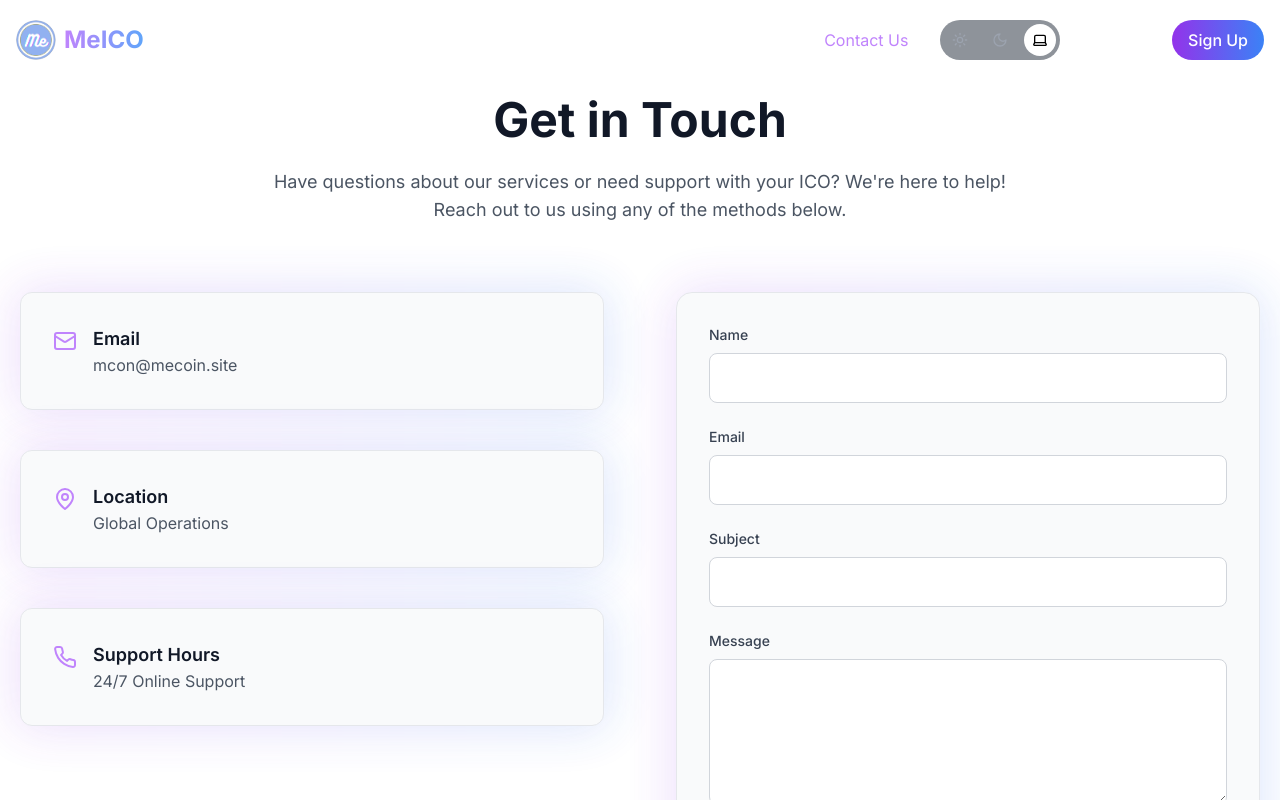
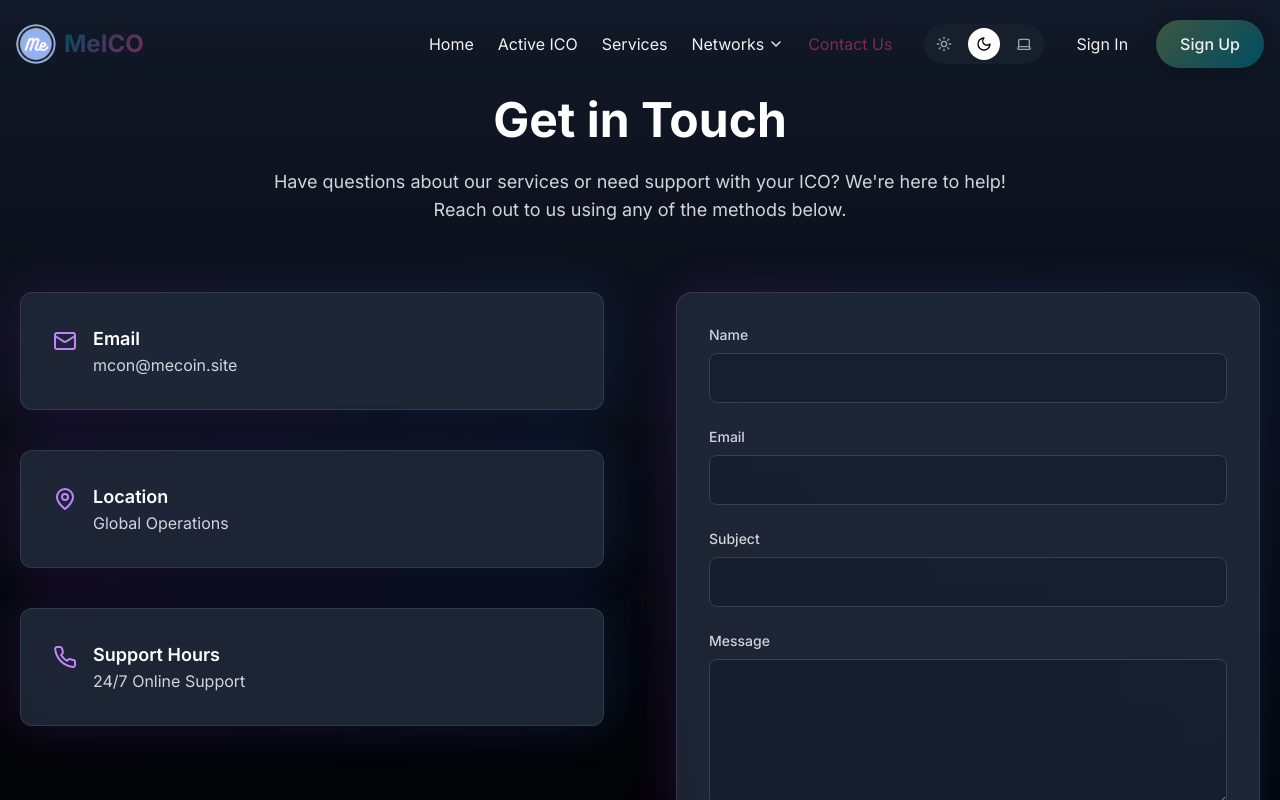
Before and after one commit to Ak56Ai/prince-meico-19-6, a React (Vite) app: page /contact in a window 1280 px wide. Shown: the top 800 px of the page. Built offline with nearby package versions, Linux system fonts and the light colour scheme; no server answers.

Commit message:
Custom Color Scheme Implementation

```diff
--- a/src/App.tsx
+++ b/src/App.tsx
@@ -44,9 +44,9 @@ const Home = () => (
 
 function App() {
   return (
-    <ThemeProvider attribute="class" defaultTheme="system" enableSystem>
+    <ThemeProvider attribute="class" defaultTheme="dark" enableSystem>
       <Router>
-        <div className="min-h-screen bg-white dark:bg-gradient-to-b dark:from-gray-900 dark:to-black text-gray-900 dark:text-white overflow-hidden">
+        <div className="min-h-screen bg-custom-dark text-custom overflow-hidden">
           <ParticleBackground />
           <div className="relative z-10">
             <Header />
--- a/src/components/Header.tsx
+++ b/src/components/Header.tsx
@@ -47,7 +47,7 @@ const Header: React.FC = () => {
     <>
       <header className={`fixed w-full transition-all duration-300 z-50 ${
         isScrolled
-          ? 'bg-white/95 dark:bg-gray-900/95 backdrop-blur-md py-3 shadow-lg border-b border-gray-200/20 dark:border-gray-700/20'
+          ? 'bg-dark-bg/95 backdrop-blur-md py-3 shadow-lg border-b border-dark-accent1/20'
           : 'bg-transparent py-5'
       }`}>
         <div className="container mx-auto px-4">
@@ -59,7 +59,7 @@ const Header: React.FC = () => {
                 alt="MeICO Logo"
                 className="h-10 w-10 rounded-full object-cover"
               />
-              <span className="text-2xl font-bold bg-clip-text text-transparent bg-gradient-to-r from-purple-400 to-blue-400">
+              <span className="text-2xl font-bold gradient-text">
                 MeICO
               </span>
             </Link>
@@ -71,10 +71,10 @@ const Header: React.FC = () => {
                   to="/"
                   className={`transition-colors ${
                     isActive('/')
-                      ? 'text-purple-400'
+                      ? 'text-dark-accent2'
                       : isScrolled
-                        ? 'text-gray-900 dark:text-white hover:text-purple-400'
-                        : 'text-white hover:text-purple-400'
+                        ? 'text-dark-text hover:text-dark-accent2'
+                        : 'text-dark-text hover:text-dark-accent2'
                   }`}
                 >
                   Home
@@ -83,10 +83,10 @@ const Header: React.FC = () => {
                   to="/active-ico"
                   className={`transition-colors ${
                     isActive('/active-ico')
-                      ? 'text-purple-400'
+                      ? 'text-dark-accent2'
                       : isScrolled
-                        ? 'text-gray-900 dark:text-white hover:text-purple-400'
-                        : 'text-white hover:text-purple-400'
+                        ? 'text-dark-text hover:text-dark-accent2'
+                        : 'text-dark-text hover:text-dark-accent2'
                   }`}
                 >
                   Active ICO
@@ -95,10 +95,10 @@ const Header: React.FC = () => {
                   to="/services"
                   className={`transition-colors ${
                     isActive('/services')
-                      ? 'text-purple-400'
+                      ? 'text-dark-accent2'
                       : isScrolled
-                        ? 'text-gray-900 dark:text-white hover:text-purple-400'
-                        : 'text-white hover:text-purple-400'
+                        ? 'text-dark-text hover:text-dark-accent2'
+                        : 'text-dark-text hover:text-dark-accent2'
                   }`}
                 >
                   Services
@@ -109,20 +109,20 @@ const Header: React.FC = () => {
                     onClick={() => setNetworksDropdownOpen(!networksDropdownOpen)}
                     className={`flex items-center transition-colors ${
                       isScrolled
-                        ? 'text-gray-900 dark:text-white hover:text-purple-400'
-                        : 'text-white hover:text-purple-400'
+                        ? 'text-dark-text hover:text-dark-accent2'
+                        : 'text-dark-text hover:text-dark-accent2'
                     }`}
                   >
                     Networks <ChevronDown className="ml-1 h-4 w-4" />
                   </button>
-                  <div className={`absolute top-full left-0 mt-2 w-48 rounded-md shadow-lg bg-white dark:bg-gray-800 ring-1 ring-black ring-opacity-5 transition-all duration-200 ${networksDropdownOpen ? 'opacity-100 visible' : 'opacity-0 invisible'}`}>
+                  <div className={`absolute top-full left-0 mt-2 w-48 rounded-md shadow-lg bg-dark-bg border border-dark-accent1/20 transition-all duration-200 ${networksDropdownOpen ? 'opacity-100 visible' : 'opacity-0 invisible'}`}>
                     <div className="py-1">
-                      <Link to="/networks/ethereum" className="block px-4 py-2 text-sm text-gray-900 dark:text-gray-100 hover:bg-gray-100 dark:hover:bg-gray-700">Ethereum</Link>
-                      <Link to="/networks/binance" className="block px-4 py-2 text-sm text-gray-900 dark:text-gray-100 hover:bg-gray-100 dark:hover:bg-gray-700">Binance</Link>
-                      <Link to="/networks/coinbase" className="block px-4 py-2 text-sm text-gray-900 dark:text-gray-100 hover:bg-gray-100 dark:hover:bg-gray-700">Coinbase</Link>
-                      <Link to="/networks/polygon" className="block px-4 py-2 text-sm text-gray-900 dark:text-gray-100 hover:bg-gray-100 dark:hover:bg-gray-700">Polygon</Link>
-                      <Link to="/networks/arbitrum" className="block px-4 py-2 text-sm text-gray-900 dark:text-gray-100 hover:bg-gray-100 dark:hover:bg-gray-700">Arbitrum</Link>
-                      <Link to="/networks/blast" className="block px-4 py-2 text-sm text-gray-900 dark:text-gray-100 hover:bg-gray-100 dark:hover:bg-gray-700">BLAST</Link>
+                      <Link to="/networks/ethereum" className="block px-4 py-2 text-sm text-dark-text hover:bg-dark-accent1/10">Ethereum</Link>
+                      <Link to="/networks/binance" className="block px-4 py-2 text-sm text-dark-text hover:bg-dark-accent1/10">Binance</Link>
+                      <Link to="/networks/coinbase" className="block px-4 py-2 text-sm text-dark-text hover:bg-dark-accent1/10">Coinbase</Link>
+                      <Link to="/networks/polygon" className="block px-4 py-2 text-sm text-dark-text hover:bg-dark-accent1/10">Polygon</Link>
+                      <Link to="/networks/arbitrum" className="block px-4 py-2 text-sm text-dark-text hover:bg-dark-accent1/10">Arbitrum</Link>
+                      <Link to="/networks/blast" className="block px-4 py-2 text-sm text-dark-text hover:bg-dark-accent1/10">BLAST</Link>
                     </div>
                   </div>
                 </div>
@@ -131,10 +131,10 @@ const Header: React.FC = () => {
                   to="/contact"
                   className={`transition-colors ${
                     isActive('/contact')
-                      ? 'text-purple-400'
+                      ? 'text-dark-accent2'
                       : isScrolled
-                        ? 'text-gray-900 dark:text-white hover:text-purple-400'
-                        : 'text-white hover:text-purple-400'
+                        ? 'text-dark-text hover:text-dark-accent2'
+                        : 'text-dark-text hover:text-dark-accent2'
                   }`}
                 >
                   Contact Us
@@ -146,12 +146,12 @@ const Header: React.FC = () => {
 
                 {/* Auth Section */}
                 {loading ? (
-                  <div className="w-8 h-8 animate-spin rounded-full border-t-2 border-b-2 border-purple-500"></div>
+                  <div className="w-8 h-8 custom-spinner"></div>
                 ) : user ? (
                   <div className="relative">
                     <button
                       onClick={() => setUserDropdownOpen(!userDropdownOpen)}
-                      className="flex items-center px-4 py-2 rounded-full bg-gradient-to-r from-purple-600 to-blue-500 hover:from-purple-700 hover:to-blue-600 text-white font-medium transition-all"
+                      className="flex items-center px-4 py-2 rounded-full bg-dark-button hover:bg-dark-button/80 text-dark-text font-medium transition-all"
                     >
                       <User className="w-4 h-4 mr-2" />
                       {user.user_metadata?.name || user.email?.split('@')[0] || 'User'}
@@ -164,18 +164,18 @@ const Header: React.FC = () => {
                           className="fixed inset-0 z-40"
                           onClick={() => setUserDropdownOpen(false)}
                         />
-                        <div className="absolute top-full right-0 mt-2 w-48 rounded-md shadow-lg bg-white dark:bg-gray-800 ring-1 ring-black ring-opacity-5 z-50">
+                        <div className="absolute top-full right-0 mt-2 w-48 rounded-md shadow-lg bg-dark-bg border border-dark-accent1/20 z-50">
                           <div className="py-1">
                             <Link
                               to="/dashboard"
-                              className="block px-4 py-2 text-sm text-gray-700 dark:text-gray-300 hover:bg-gray-100 dark:hover:bg-gray-700"
+                              className="block px-4 py-2 text-sm text-dark-text hover:bg-dark-accent1/10"
                               onClick={() => setUserDropdownOpen(false)}
                             >
                               Dashboard
                             </Link>
                             <button
                               onClick={handleSignOut}
-                              className="flex items-center w-full px-4 py-2 text-sm text-red-600 hover:bg-gray-100 dark:hover:bg-gray-700 transition-colors"
+                              className="flex items-center w-full px-4 py-2 text-sm text-dark-accent2 hover:bg-dark-accent1/10 transition-colors"
                             >
                               <LogOut className="w-4 h-4 mr-2" />
                               Sign Out
@@ -191,15 +191,15 @@ const Header: React.FC = () => {
                       onClick={() => openLoginModal('signin')}
                       className={`px-4 py-2 rounded-full transition-colors ${
                         isScrolled
-                          ? 'text-gray-900 dark:text-white hover:text-purple-600'
-                          : 'text-white hover:text-purple-400'
+                          ? 'text-dark-text hover:text-dark-accent2'
+                          : 'text-dark-text hover:text-dark-accent2'
                       }`}
                     >
                       Sign In
                     </button>
                     <button
                       onClick={() => openLoginModal('signup')}
-                      className="px-4 py-2 rounded-full bg-gradient-to-r from-purple-600 to-blue-500 hover:from-purple-700 hover:to-blue-600 text-white font-medium transition-all transform hover:scale-105"
+                      className="btn-primary"
                     >
                       Sign Up
                     </button>
@@ -215,8 +215,8 @@ const Header: React.FC = () => {
                 onClick={() => setMobileMenuOpen(!mobileMenuOpen)}
                 className={`p-2 ${
                   isScrolled
-                    ? 'text-gray-900 dark:text-white'
-                    : 'text-white'
+                    ? 'text-dark-text'
+                    : 'text-dark-text'
                 }`}
               >
                 {mobileMenuOpen ? <X size={24} /> : <Menu size={24} />}
@@ -227,41 +227,41 @@ const Header: React.FC = () => {
 
         {/* Mobile menu */}
         <div className={`md:hidden transition-all duration-300 overflow-hidden ${mobileMenuOpen ? 'max-h-96 opacity-100' : 'max-h-0 opacity-0'}`}>
-          <div className="px-4 py-2 bg-white/95 dark:bg-gray-800/95 backdrop-blur-md space-y-3 border-t border-gray-200/20 dark:border-gray-700/20">
-            <Link to="/" className="block py-2 text-gray-900 dark:text-white">Home</Link>
-            <Link to="/active-ico" className="block py-2 text-gray-900 dark:text-white">Active ICO</Link>
-            <Link to="/services" className="block py-2 text-gray-900 dark:text-white">Services</Link>
+          <div className="px-4 py-2 bg-dark-bg/95 backdrop-blur-md space-y-3 border-t border-dark-accent1/20">
+            <Link to="/" className="block py-2 text-dark-text">Home</Link>
+            <Link to="/active-ico" className="block py-2 text-dark-text">Active ICO</Link>
+            <Link to="/services" className="block py-2 text-dark-text">Services</Link>
 
             <div>
               <button
                 onClick={() => setNetworksDropdownOpen(!networksDropdownOpen)}
-                className="flex items-center py-2 w-full text-gray-900 dark:text-white"
+                className="flex items-center py-2 w-full text-dark-text"
               >
                 Networks <ChevronDown className="ml-1 h-4 w-4" />
               </button>
               <div className={`pl-4 space-y-1 transition-all duration-200 ${networksDropdownOpen ? 'block' : 'hidden'}`}>
-                <Link to="/networks/ethereum" className="block py-1 text-sm text-gray-700 dark:text-gray-300">Ethereum</Link>
-                <Link to="/networks/binance" className="block py-1 text-sm text-gray-700 dark:text-gray-300">Binance</Link>
-                <Link to="/networks/coinbase" className="block py-1 text-sm text-gray-700 dark:text-gray-300">Coinbase</Link>
-                <Link to="/networks/polygon" className="block py-1 text-sm text-gray-700 dark:text-gray-300">Polygon</Link>
-                <Link to="/networks/arbitrum" className="block py-1 text-sm text-gray-700 dark:text-gray-300">Arbitrum</Link>
-                <Link to="/networks/blast" className="block py-1 text-sm text-gray-700 dark:text-gray-300">BLAST</Link>
+                <Link to="/networks/ethereum" className="block py-1 text-sm text-dark-text/80">Ethereum</Link>
+                <Link to="/networks/binance" className="block py-1 text-sm text-dark-text/80">Binance</Link>
+                <Link to="/networks/coinbase" className="block py-1 text-sm text-dark-text/80">Coinbase</Link>
+                <Link to="/networks/polygon" className="block py-1 text-sm text-dark-text/80">Polygon</Link>
+                <Link to="/networks/arbitrum" className="block py-1 text-sm text-dark-text/80">Arbitrum</Link>
+                <Link to="/networks/blast" className="block py-1 text-sm text-dark-text/80">BLAST</Link>
               </div>
             </div>
 
-            <Link to="/contact" className="block py-2 text-gray-900 dark:text-white">Contact Us</Link>
+            <Link to="/contact" className="block py-2 text-dark-text">Contact Us</Link>
 
             {user ? (
-              <div className="space-y-2 pt-4 border-t border-gray-200 dark:border-gray-700">
+              <div className="space-y-2 pt-4 border-t border-dark-accent1/20">
                 <Link
                   to="/dashboard"
-                  className="block py-2 text-gray-900 dark:text-white"
+                  className="block py-2 text-dark-text"
                 >
                   Dashboard
                 </Link>
                 <button
                   onClick={handleSignOut}
-                  className="block w-full text-left py-2 text-red-600"
+                  className="block w-full text-left py-2 text-dark-accent2"
                 >
                   Sign Out
                 </button>
@@ -270,13 +270,13 @@ const Header: React.FC = () => {
               <div className="flex space-x-2 mt-4 mb-2">
                 <button
                   onClick={() => openLoginModal('signin')}
-                  className="flex-1 py-2 px-4 text-center rounded-lg border border-purple-600 text-purple-600 hover:bg-purple-50 dark:hover:bg-purple-900/20"
+                  className="flex-1 py-2 px-4 text-center rounded-lg border border-dark-accent1 text-dark-accent1 hover:bg-dark-accent1/10"
                 >
                   Sign In
                 </button>
                 <button
                   onClick={() => openLoginModal('signup')}
-                  className="flex-1 py-2 px-4 text-center rounded-lg bg-gradient-to-r from-purple-600 to-blue-500 text-white"
+                  className="flex-1 py-2 px-4 text-center rounded-lg btn-custom"
                 >
                   Sign Up
                 </button>
--- a/src/index.css
+++ b/src/index.css
@@ -3,9 +3,89 @@
 @tailwind utilities;
 
 @layer base {
+  :root {
+    /* Light Mode Custom Colors */
+    --bg-primary: #2C2C2C;
+    --text-primary: #E4E4E4;
+    --accent-1: #A8DADC;
+    --accent-2: #FFC1CC;
+    --button-primary: #B39CD0;
+  }
+
+  .dark {
+    /* Dark Mode Custom Colors */
+    --bg-primary: #1A1A1A;
+    --text-primary: #F0F0F0;
+    --accent-1: #004D61;
+    --accent-2: #822659;
+    --button-primary: #3E5641;
+  }
+
+  .ultra-dark {
+    /* Ultra Dark Mode Colors */
+    --bg-primary: #0D0D0D;
+    --text-primary: #FFFFFF;
+    --accent-1: #00FF85;
+    --accent-2: #1E90FF;
+    --button-primary: #FF0099;
+  }
+
   body {
-    @apply bg-white text-gray-900 dark:bg-gray-900 dark:text-gray-200 antialiased;
+    @apply bg-light-bg dark:bg-dark-bg text-light-text dark:text-dark-text antialiased;
     font-family: 'Inter', -apple-system, BlinkMacSystemFont, "Segoe UI", Roboto, Helvetica, Arial, sans-serif, "Apple Color Emoji", "Segoe UI Emoji", "Segoe UI Symbol";
+    background: var(--bg-primary);
+    color: var(--text-primary);
+  }
+
+  /* Custom background gradients */
+  .bg-custom-gradient {
+    background: linear-gradient(135deg, var(--bg-primary) 0%, var(--accent-1) 50%, var(--accent-2) 100%);
+  }
+
+  .bg-custom-dark {
+    background-color: var(--bg-primary);
+  }
+
+  .text-custom {
+    color: var(--text-primary);
+  }
+
+  .text-accent-1 {
+    color: var(--accent-1);
+  }
+
+  .text-accent-2 {
+    color: var(--accent-2);
+  }
+
+  .bg-accent-1 {
+    background-color: var(--accent-1);
+  }
+
+  .bg-accent-2 {
+    background-color: var(--accent-2);
+  }
+
+  .btn-custom {
+    background-color: var(--button-primary);
+    color: var(--text-primary);
+    transition: all 0.3s ease;
+  }
+
+  .btn-custom:hover {
+    filter: brightness(1.1);
+    transform: translateY(-2px);
+    box-shadow: 0 4px 12px rgba(0, 0, 0, 0.3);
+  }
+
+  /* Dark mode specific styles */
+  .dark .btn-custom:hover {
+    box-shadow: 0 4px 12px rgba(0, 77, 97, 0.4);
+  }
+
+  /* Light mode specific styles */
+  .light .btn-custom:hover {
+    box-shadow: 0 4px 12px rgba(168, 218, 220, 0.4);
   }
 }
 
@@ -17,20 +97,118 @@
   }
 
   ::-webkit-scrollbar-track {
-    @apply bg-gray-800;
+    @apply bg-light-bg dark:bg-dark-bg;
   }
 
   ::-webkit-scrollbar-thumb {
-    @apply bg-gray-700 rounded-full;
+    background: var(--accent-1);
+    border-radius: 4px;
   }
 
   ::-webkit-scrollbar-thumb:hover {
-    @apply bg-gray-600;
+    background: var(--accent-2);
   }
 
-  /* Glass card effect */
+  /* Glass card effect with custom colors */
   .glass-card {
-    @apply bg-white/10 backdrop-blur-md border border-white/10 rounded-2xl;
+    background: rgba(44, 44, 44, 0.1);
+    backdrop-filter: blur(16px);
+    border: 1px solid rgba(168, 218, 220, 0.1);
+    border-radius: 16px;
+  }
+
+  .dark .glass-card {
+    background: rgba(26, 26, 26, 0.1);
+    border: 1px solid rgba(0, 77, 97, 0.1);
+  }
+
+  /* Custom button styles */
+  .btn-primary {
+    @apply px-6 py-3 rounded-full font-medium transition-all transform hover:scale-105;
+    background: linear-gradient(135deg, var(--button-primary) 0%, var(--accent-1) 100%);
+    color: var(--text-primary);
+    box-shadow: 0 4px 15px rgba(0, 0, 0, 0.2);
+  }
+
+  .btn-primary:hover {
+    box-shadow: 0 6px 20px rgba(0, 0, 0, 0.3);
+  }
+
+  .dark .btn-primary:hover {
+    box-shadow: 0 6px 20px rgba(0, 77, 97, 0.4);
+  }
+
+  /* Custom card styles */
+  .custom-card {
+    background: var(--bg-primary);
+    border: 1px solid var(--accent-1);
+    border-radius: 16px;
+    box-shadow: 0 8px 32px rgba(0, 0, 0, 0.1);
+    transition: all 0.3s ease;
+  }
+
+  .custom-card:hover {
+    transform: translateY(-4px);
+    box-shadow: 0 12px 40px rgba(0, 0, 0, 0.15);
+  }
+
+  .dark .custom-card {
+    box-shadow: 0 8px 32px rgba(0, 77, 97, 0.2);
+  }
+
+  .dark .custom-card:hover {
+    box-shadow: 0 12px 40px rgba(0, 77, 97, 0.3);
+  }
+
+  /* Gradient text */
+  .gradient-text {
+    background: linear-gradient(135deg, var(--accent-1) 0%, var(--accent-2) 100%);
+    -webkit-background-clip: text;
+    -webkit-text-fill-color: transparent;
+    background-clip: text;
+  }
+
+  /* Custom input styles */
+  .custom-input {
+    @apply w-full px-4 py-3 rounded-lg border transition-all;
+    background: var(--bg-primary);
+    border-color: var(--accent-1);
+    color: var(--text-primary);
+  }
+
+  .custom-input:focus {
+    outline: none;
+    border-color: var(--accent-2);
+    box-shadow: 0 0 0 3px rgba(168, 218, 220, 0.1);
+  }
+
+  .dark .custom-input:focus {
+    box-shadow: 0 0 0 3px rgba(0, 77, 97, 0.2);
+  }
+
+  /* Neon glow effects for ultra dark mode */
+  .ultra-dark .neon-glow {
+    box-shadow:
+      0 0 5px #00FF85,
+      0 0 10px #00FF85,
+      0 0 15px #00FF85,
+      0 0 20px #00FF85;
+  }
+
+  .ultra-dark .neon-glow-blue {
+    box-shadow:
+      0 0 5px #1E90FF,
+      0 0 10px #1E90FF,
+      0 0 15px #1E90FF,
+      0 0 20px #1E90FF;
+  }
+
+  .ultra-dark .neon-glow-pink {
+    box-shadow:
+      0 0 5px #FF0099,
+      0 0 10px #FF0099,
+      0 0 15px #FF0099,
+      0 0 20px #FF0099;
   }
 }
 
@@ -65,8 +243,37 @@
 }
 
 .animated-gradient-text {
-  @apply bg-clip-text text-transparent;
-  background-image: linear-gradient(to right, #8b5cf6, #3b82f6, #8b5cf6);
+  background: linear-gradient(45deg, var(--accent-1), var(--accent-2), var(--accent-1));
   background-size: 200% auto;
+  -webkit-background-clip: text;
+  -webkit-text-fill-color: transparent;
+  background-clip: text;
   animation: gradient-text-animation 3s linear infinite;
 }
+
+/* Pulse animation with custom colors */
+@keyframes custom-pulse {
+  0%, 100% {
+    opacity: 1;
+  }
+  50% {
+    opacity: 0.7;
+  }
+}
+
+.animate-custom-pulse {
+  animation: custom-pulse 2s cubic-bezier(0.4, 0, 0.6, 1) infinite;
+}
+
+/* Custom loading spinner */
+.custom-spinner {
+  border: 3px solid var(--accent-1);
+  border-top: 3px solid var(--accent-2);
+  border-radius: 50%;
+  animation: spin 1s linear infinite;
+}
+
+@keyframes spin {
+  0% { transform: rotate(0deg); }
+  100% { transform: rotate(360deg); }
+}
--- a/tailwind.config.js
+++ b/tailwind.config.js
@@ -5,31 +5,56 @@ export default {
   theme: {
     extend: {
       colors: {
+        // Custom Dark Mode Colors
+        'dark': {
+          'bg': '#1A1A1A',        // Rich black background
+          'text': '#F0F0F0',      // Off-white text
+          'accent1': '#004D61',   // Dark teal
+          'accent2': '#822659',   // Deep ruby
+          'button': '#3E5641',    // Forest green
+        },
+        // Custom Light Mode Colors
+        'light': {
+          'bg': '#2C2C2C',        // Slate gray background
+          'text': '#E4E4E4',      // Light gray text
+          'accent1': '#A8DADC',   // Light cyan
+          'accent2': '#FFC1CC',   // Soft pink
+          'button': '#B39CD0',    // Lavender
+        },
+        // Custom Ultra Dark Mode Colors
+        'ultra': {
+          'bg': '#0D0D0D',        // Almost black
+          'text': '#FFFFFF',      // Pure white
+          'accent1': '#00FF85',   // Neon green
+          'accent2': '#1E90FF',   // Electric blue
+          'hover': '#FF0099',     // Vivid pink
+        },
+        // Enhanced Primary Colors
         'primary': {
-          50: '#ede9fe',
-          100: '#ddd6fe',
-          200: '#c4b5fd',
-          300: '#a78bfa',
-          400: '#8b5cf6',
-          500: '#7c3aed',
-          600: '#6d28d9',
-          700: '#5b21b6',
-          800: '#4c1d95',
-          900: '#2e1065',
-          950: '#1e0645',
+          50: '#f0f9ff',
+          100: '#e0f2fe',
+          200: '#bae6fd',
+          300: '#7dd3fc',
+          400: '#38bdf8',
+          500: '#0ea5e9',
+          600: '#0284c7',
+          700: '#0369a1',
+          800: '#075985',
+          900: '#0c4a6e',
+          950: '#082f49',
         },
         'secondary': {
-          50: '#eff6ff',
-          100: '#dbeafe',
-          200: '#bfdbfe',
-          300: '#93c5fd',
-          400: '#60a5fa',
-          500: '#3b82f6',
-          600: '#2563eb',
-          700: '#1d4ed8',
-          800: '#1e40af',
-          900: '#1e3a8a',
-          950: '#172554',
+          50: '#fdf4ff',
+          100: '#fae8ff',
+          200: '#f5d0fe',
+          300: '#f0abfc',
+          400: '#e879f9',
+          500: '#d946ef',
+          600: '#c026d3',
+          700: '#a21caf',
+          800: '#86198f',
+          900: '#701a75',
+          950: '#4a044e',
         },
         'accent': {
           50: '#fef2f2',
@@ -45,18 +70,30 @@ export default {
           950: '#450a0a',
         },
       },
-      boxShadow: {
-        'glow': '0 0 20px rgba(139, 92, 246, 0.3)',
-        'glow-md': '0 0 30px rgba(139, 92, 246, 0.4)',
-        'glow-lg': '0 0 40px rgba(139, 92, 246, 0.5)',
-      },
       backgroundImage: {
         'gradient-radial': 'radial-gradient(var(--tw-gradient-stops))',
         'gradient-conic': 'conic-gradient(from 180deg at 50% 50%, var(--tw-gradient-stops))',
+        'dark-gradient': 'linear-gradient(135deg, #1A1A1A 0%, #004D61 50%, #822659 100%)',
+        'light-gradient': 'linear-gradient(135deg, #2C2C2C 0%, #A8DADC 50%, #FFC1CC 100%)',
+        'ultra-gradient': 'linear-gradient(135deg, #0D0D0D 0%, #00FF85 50%, #1E90FF 100%)',
+      },
+      boxShadow: {
+        'glow': '0 0 20px rgba(0, 255, 133, 0.3)',
+        'glow-md': '0 0 30px rgba(30, 144, 255, 0.4)',
+        'glow-lg': '0 0 40px rgba(255, 0, 153, 0.5)',
+        'dark-glow': '0 0 20px rgba(0, 77, 97, 0.4)',
+        'light-glow': '0 0 20px rgba(168, 218, 220, 0.4)',
       },
       animation: {
         'pulse-slow': 'pulse 3s cubic-bezier(0.4, 0, 0.6, 1) infinite',
         'bounce-slow': 'bounce 2s infinite',
+        'glow': 'glow 2s ease-in-out infinite alternate',
+      },
+      keyframes: {
+        glow: {
+          '0%': { boxShadow: '0 0 5px rgba(0, 255, 133, 0.2), 0 0 10px rgba(0, 255, 133, 0.2), 0 0 15px rgba(0, 255, 133, 0.2)' },
+          '100%': { boxShadow: '0 0 10px rgba(0, 255, 133, 0.4), 0 0 20px rgba(0, 255, 133, 0.4), 0 0 30px rgba(0, 255, 133, 0.4)' },
+        },
       },
     },
   },
```
Also changed, not shown: src/components/HeroSection.tsx (+11 -11 lines).
